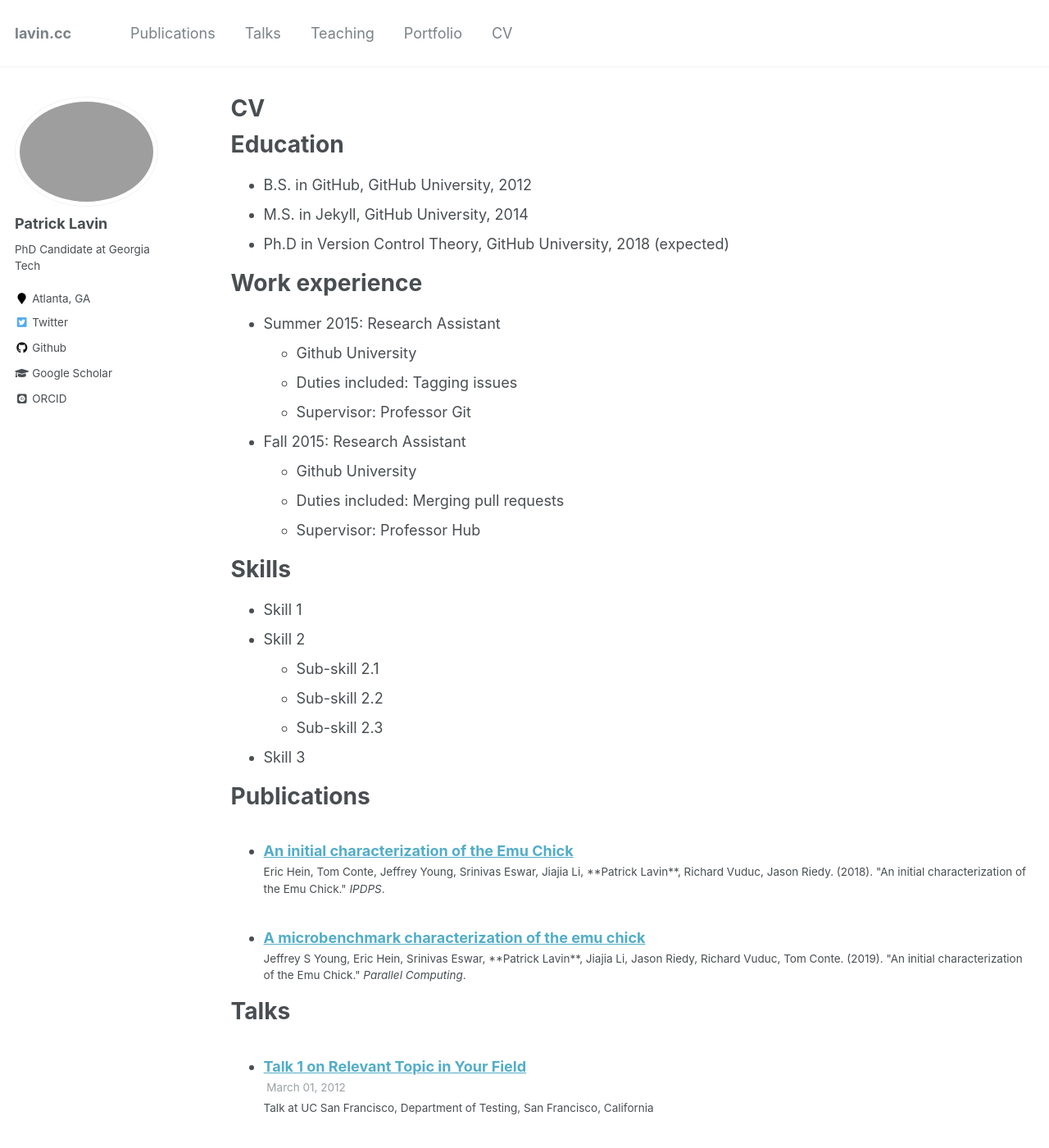
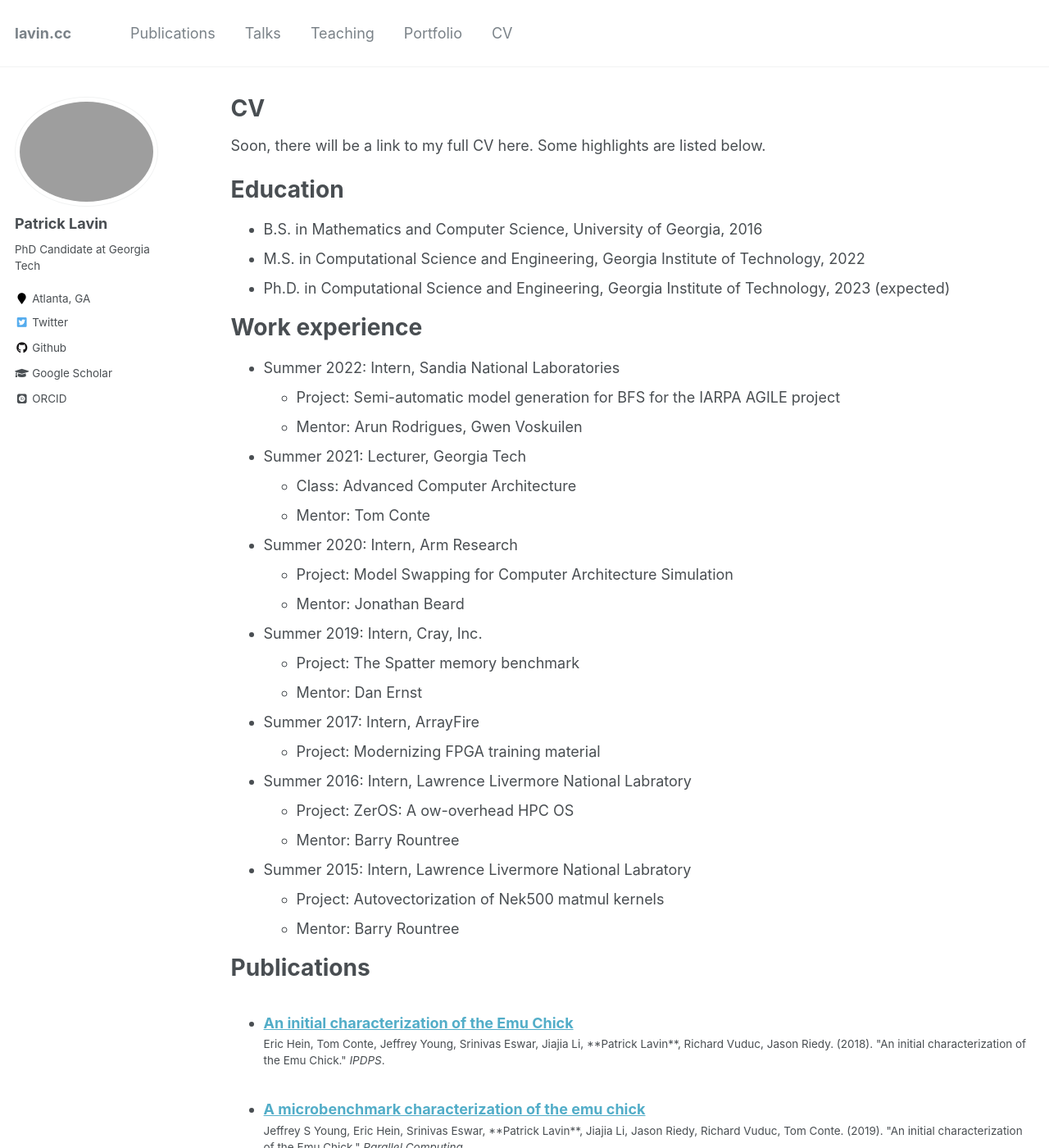
Before and after one commit to plavin/plavin.github.io, a Jekyll site: the page built from _pages/cv.md, in a window 1280 px wide and 1400 px high. Shown: the whole window at 82% size. Built offline with Jekyll 4.4.1, drawn with Linux system fonts in a browser that asks for light colours; some web fonts are replaced; some of the changed text lies outside the part shown.

Commit message:
update CV page

```diff
--- a/_pages/cv.md
+++ b/_pages/cv.md
@@ -9,32 +9,36 @@ redirect_from:
 
 {% include base_path %}
 
+Soon, there will be a link to my full CV here. Some highlights are listed below.
+
 Education
 ======
-* B.S. in GitHub, GitHub University, 2012
-* M.S. in Jekyll, GitHub University, 2014
-* Ph.D in Version Control Theory, GitHub University, 2018 (expected)
+* B.S. in Mathematics and Computer Science, University of Georgia, 2016
+* M.S. in Computational Science and Engineering, Georgia Institute of Technology, 2022
+* Ph.D. in Computational Science and Engineering, Georgia Institute of Technology, 2023 (expected)
 
 Work experience
 ======
-* Summer 2015: Research Assistant
-  * Github University
-  * Duties included: Tagging issues
-  * Supervisor: Professor Git
-
-* Fall 2015: Research Assistant
-  * Github University
-  * Duties included: Merging pull requests
-  * Supervisor: Professor Hub
-
-Skills
-======
-* Skill 1
-* Skill 2
-  * Sub-skill 2.1
-  * Sub-skill 2.2
-  * Sub-skill 2.3
-* Skill 3
+* Summer 2022: Intern, Sandia National Laboratories
+  * Project: Semi-automatic model generation for BFS for the IARPA AGILE project
+  * Mentor: Arun Rodrigues, Gwen Voskuilen
+* Summer 2021: Lecturer, Georgia Tech
+  * Class: Advanced Computer Architecture
+  * Mentor: Tom Conte
+* Summer 2020: Intern, Arm Research
+  * Project: Model Swapping for Computer Architecture Simulation
+  * Mentor: Jonathan Beard
+* Summer 2019: Intern, Cray, Inc.
+  * Project: The Spatter memory benchmark
+  * Mentor: Dan Ernst
+* Summer 2017: Intern, ArrayFire
+  * Project: Modernizing FPGA training material
+* Summer 2016: Intern, Lawrence Livermore National Labratory
+  * Project: ZerOS: A ow-overhead HPC OS
+  * Mentor: Barry Rountree
+* Summer 2015: Intern, Lawrence Livermore National Labratory
+  * Project: Autovectorization of Nek500 matmul kernels
+  * Mentor: Barry Rountree
 
 Publications
 ======
@@ -56,4 +60,9 @@ Teaching
 
 Service and leadership
 ======
-* Currently signed in to 43 different slack teams
+* President of the GT CSE Graduate Student Association, 2019 - 2022
+* President's Undergraudate Research Award (PURA) Reviewer, 2017, 2020, 2022
+* Undergraduate Research Opportunities (UROP) Poster Session Judge, 2017, 2022
+* LCTES'21 Artifact Evaluation Committee
+* SC'21 Sub-reviewer
+* IPDPS'23 Sub-reviewer
```
Also changed, not shown: _pages/about.md (+1 -1 lines).
